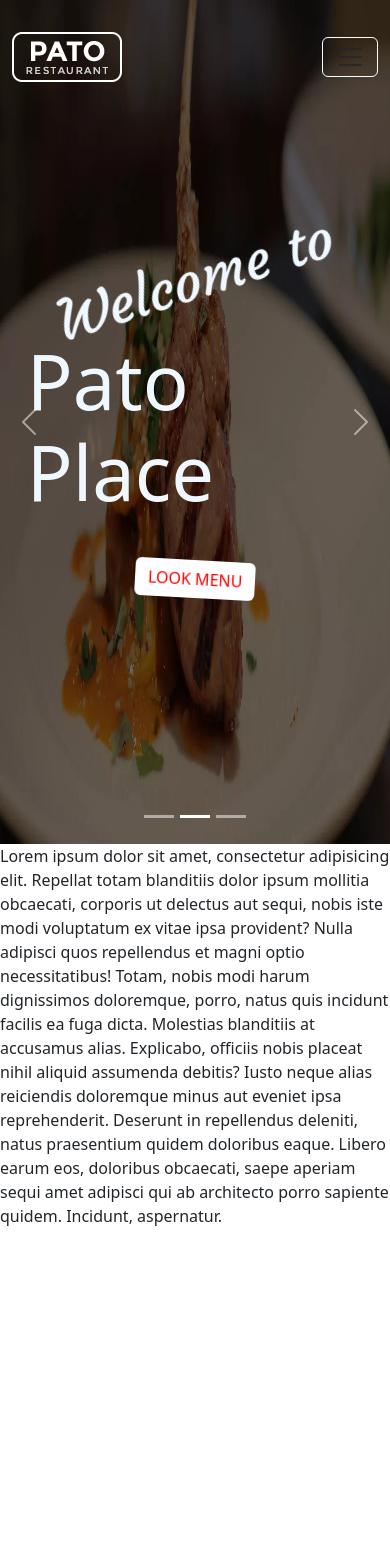
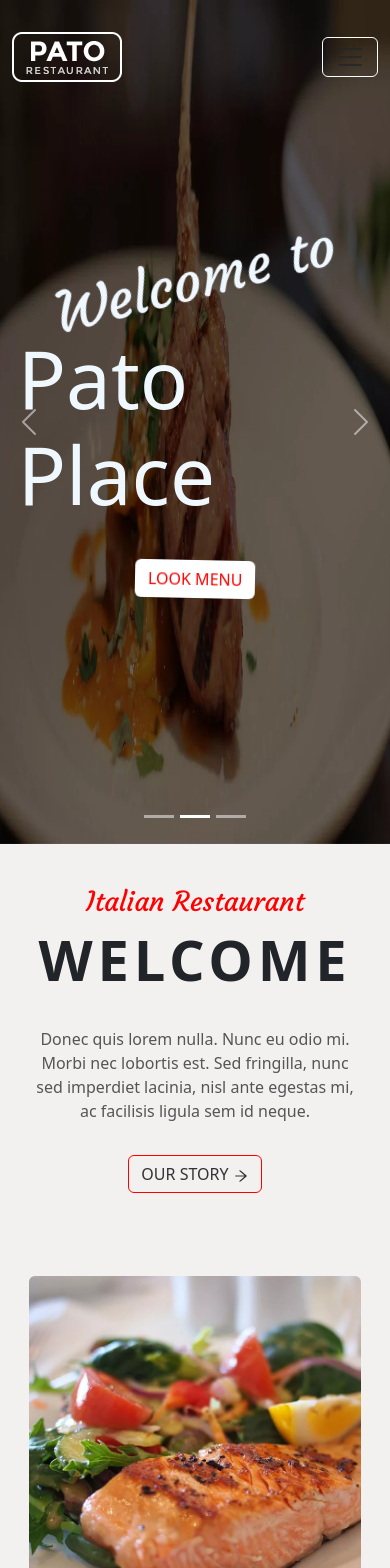
Before and after one commit to sajjad-moeini/pato-restaurant-ReactJs, a React (Vite) app: page / in a window 390 px wide. Shown: the top 1568 px of the page. Before the commit the page ends 1228 px from the top, so only its background shows below. Built offline with nearby package versions, Linux system fonts and the light colour scheme.

Commit message:
add welcome section

```diff
--- a/package.json
+++ b/package.json
@@ -10,11 +10,13 @@
     "preview": "vite preview"
   },
   "dependencies": {
+    "@reduxjs/toolkit": "^1.9.6",
     "aos": "^3.0.0-beta.6",
     "bootstrap": "^5.3.2",
     "react": "^18.2.0",
     "react-bootstrap": "^2.9.0",
     "react-dom": "^18.2.0",
+    "react-icons": "^4.11.0",
     "react-router-dom": "^6.16.0"
   },
   "devDependencies": {
--- a/src/App.jsx
+++ b/src/App.jsx
@@ -16,9 +16,6 @@ const router = useRoutes(routes)
 
       {router}
       </div>
-      <div className="test">
-        Lorem ipsum dolor sit amet, consectetur adipisicing elit. Repellat totam blanditiis dolor ipsum mollitia obcaecati, corporis ut delectus aut sequi, nobis iste modi voluptatum ex vitae ipsa provident? Nulla adipisci quos repellendus et magni optio necessitatibus! Totam, nobis modi harum dignissimos doloremque, porro, natus quis incidunt facilis ea fuga dicta. Molestias blanditiis at accusamus alias. Explicabo, officiis nobis placeat nihil aliquid assumenda debitis? Iusto neque alias reiciendis doloremque minus aut eveniet ipsa reprehenderit. Deserunt in repellendus deleniti, natus praesentium quidem doloribus eaque. Libero earum eos, doloribus obcaecati, saepe aperiam sequi amet adipisci qui ab architecto porro sapiente quidem. Incidunt, aspernatur.
-      </div>
     </>
   )
 }
--- a/src/Components/HomeCarousel/HomeCarousel.css
+++ b/src/Components/HomeCarousel/HomeCarousel.css
@@ -1,7 +1,4 @@
-@font-face {
-       font-family: Courgette;
-       src: url(../../../public/fonts/Courgette-Regular.ttf);
-     }
+
 #home-first-carousel{
        height: 100vh !important;
 }
@@ -21,6 +18,30 @@
       flex-direction: column;
       justify-content: center;
       align-items: center;
+}
+
+.home-carousel-item-subtitle{
+color: aliceblue;
+font-family: Courgette;
+font-size: 3.5rem;
+animation: subTitleAnim 2s ;
+}
+.home-carousel-item-title{
+       color: aliceblue;
+       font-size: 5.5rem;
+       animation: TitleAnim 2s ;
+}
+.home-carousel-item-btn{
+background-color: #fff;
+color: red;
+margin-top: 5%;
+transition: all .5s;
+font-weight: 500;
+animation: BtnAnim 1s ;
+}
+.home-carousel-item-btn:hover{
+       background-color: red;
+       color: #fff;
 }
 @keyframes subTitleAnim{
        0%{
@@ -49,26 +70,3 @@
               transform: rotate(0deg);
        }
 }
-.home-carousel-item-subtitle{
-color: aliceblue;
-font-family: Courgette;
-font-size: 3.5rem;
-animation: subTitleAnim 2s ;
-}
-.home-carousel-item-title{
-       color: aliceblue;
-       font-size: 5.5rem;
-       animation: TitleAnim 2s ;
-}
-.home-carousel-item-btn{
-background-color: #fff;
-color: red;
-margin-top: 5%;
-transition: all .5s;
-font-weight: 500;
-animation: BtnAnim 1s ;
-}
-.home-carousel-item-btn:hover{
-       background-color: red;
-       color: #fff;
-}
--- a/src/Components/HomeCarousel/HomeCarousel.jsx
+++ b/src/Components/HomeCarousel/HomeCarousel.jsx
@@ -2,40 +2,25 @@ import React, { useEffect } from 'react'
 import Carousel from 'react-bootstrap/Carousel';
 import './HomeCarousel.css'
 import { Link, NavLink } from 'react-router-dom';
-import AOS from 'aos';
-import 'aos/dist/aos.css';
+import store from '../../store';
 
 export default function HomeCarousel() {
-       useEffect(()=>{
-              AOS.init();
-       },[])
+const imgSrc = store.HomeCarouselImgSrc
        return (
               <>
                      <Carousel id='home-first-carousel'>
-                            <Carousel.Item className='home-carousel-item'>
-                                   <img src="img/slide1-01.jpg.webp" className='home-first-carousel-img' alt="slider1" />
+                            {
+                                   imgSrc.map((img,index)=>(
+                                          <Carousel.Item key={index} className='home-carousel-item'>
+                                          <img src={img} className='home-first-carousel-img' alt={`slider${index}`} />
                                           <div className='home-carousel-item-inner-box'>
                                                  <div className='h2 home-carousel-item-subtitle'>Welcome to</div>
                                                  <div className='h1 home-carousel-item-title'>Pato Place</div>
                                                  <Link className='btn home-carousel-item-btn'>LOOK MENU</Link>
                                           </div>
                                    </Carousel.Item>
-                            <Carousel.Item className='home-carousel-item'>
-                                   <img src="img/master-slides-02.jpg.webp" className='home-first-carousel-img' alt="slider2" />
-                                   <div className='home-carousel-item-inner-box'>
-                                          <div className='h2 home-carousel-item-subtitle'>Welcome to</div>
-                                          <div className='h1 home-carousel-item-title'>Pato Place</div>
-                                          <Link className='btn home-carousel-item-btn'>LOOK MENU</Link>
-                                   </div>
-                            </Carousel.Item>
-                            <Carousel.Item className='home-carousel-item'>
-                                   <img src="img/master-slides-02.jpg.webp" className='home-first-carousel-img' alt="slider3" />
-                                   <div className='home-carousel-item-inner-box'>
-                                          <div className='h2 home-carousel-item-subtitle'>Welcome to</div>
-                                          <div className='h1 home-carousel-item-title'>Pato Place</div>
-                                          <Link className='btn home-carousel-item-btn'>LOOK MENU</Link>
-                                   </div>
-                            </Carousel.Item>
+                                   ))
+                            }
                      </Carousel>
               </>
        )
--- a/src/Components/Navbar/Navbar.css
+++ b/src/Components/Navbar/Navbar.css
@@ -12,7 +12,7 @@
 
 .nav-item{
        font-weight: 500;
-       color: #fff !important;
+       /* color: #4c4c4c !important; */
 }
 .active{
        color: red !important;
--- a/src/Components/Navbar/Navbar.jsx
+++ b/src/Components/Navbar/Navbar.jsx
@@ -13,7 +13,7 @@ export default function Navbarr() {
     if (window.scrollY > 0) {
       setLogoYPadding(2)
       setBgColor('rgba(255,255,255,0.8)')
-      setNavItemColor('#444 !important')
+      setNavItemColor('#4c4c4c')
       setLogoSrc("img/logo2.png.webp")
     } else {
       setLogoYPadding(4)
--- a/src/Pages/Home/Home.css
+++ b/src/Pages/Home/Home.css
@@ -0,0 +1,52 @@
+/* welcome-section start */
+.welcome-section{
+       background-color: #f3f0f0;
+}
+.welcome-section-descriptions{
+       padding: 10%;
+       display: flex;
+       flex-direction: column;
+       justify-content: center;
+       align-items: center;
+}
+.welcome-section-subtitle{
+       font-family: Courgette;
+       color: red;
+       font-weight: 600;
+       font-size: 1.7rem;
+}
+.welcome-section-title{
+font-size: 3.5rem;
+font-weight: 700;
+letter-spacing: .3rem;
+}
+.welcome-section-desc{
+       color: #555;
+       margin-top: 3vh;
+       text-align: center;
+}
+.welcome-section-btn{
+       color: #333;
+       margin-top: 2vh;
+       border: 1px solid red;
+       transition: all .7s !important;
+}
+.welcome-section-btn:hover{
+      background-color: red;
+      color: aliceblue;
+      border: 0;
+}
+.welcome-img-container{
+       padding: 10%;
+}
+.welcome-img-wrapper{
+       overflow: hidden;
+       border-radius: 1.5vw;
+}
+.welcome-img{
+       transition: all .7s;
+}
+.welcome-img:hover{
+       transform: scale(1.2);
+}
+/* welcome-section finish */
--- a/src/Pages/Home/Home.jsx
+++ b/src/Pages/Home/Home.jsx
@@ -1,12 +1,38 @@
 import React from 'react'
 import './Home.css'
 import HomeCarousel from '../../Components/HomeCarousel/HomeCarousel'
+import { Link } from 'react-router-dom'
+import {AiOutlineArrowRight} from 'react-icons/ai'
 document.title ='Home'
 export default function Home() {
 
   return (
     <>
     <HomeCarousel />
+    <section className='welcome-section row'>
+      <div className="welcome-section-descriptions col-12 col-md-6">
+        <div className="h2 welcome-section-subtitle">
+        Italian Restaurant
+        </div>
+        <div className="h1 welcome-section-title">
+        WELCOME
+        </div>
+        <p className="welcome-section-desc">
+        Donec quis lorem nulla. Nunc eu odio mi. Morbi nec lobortis est. Sed fringilla, nunc sed imperdiet lacinia, nisl ante egestas mi, ac facilisis ligula sem id neque.
+        </p>
+      <Link className='welcome-section-btn btn'>
+      OUR STORY <AiOutlineArrowRight />
+      </Link>
+      </div>
+      <div className="welcome-img-container col-12 col-md-6">
+        <div className='welcome-img-wrapper'>
+        <img src="img/our-story-01.jpg.webp" className='img-fluid welcome-img' alt="welcome-img" />
+        </div>
+      </div>
+    </section>
+    <section className="discover-section">
+
+    </section>
     </>
   )
 }
--- a/src/index.css
+++ b/src/index.css
@@ -12,6 +12,10 @@
   -webkit-font-smoothing: antialiased;
   -moz-osx-font-smoothing: grayscale;
   -webkit-text-size-adjust: 100%;
+}
+@font-face {
+  font-family: Courgette;
+  src: url(../../../public/fonts/Courgette-Regular.ttf);
 }
 ::-webkit-scrollbar {
   width: 5px;
--- /dev/null
+++ b/src/store.jsx
@@ -0,0 +1,4 @@
+let store ={
+       HomeCarouselImgSrc:["img/slide1-01.jpg.webp","img/master-slides-02.jpg.webp","img/master-slides-01.jpg.webp"]
+}
+export default store
```
Also changed, not shown: 1 other file (tests, documents, lock files or other folders). Lines whose indentation alone changed are shown as unchanged.
